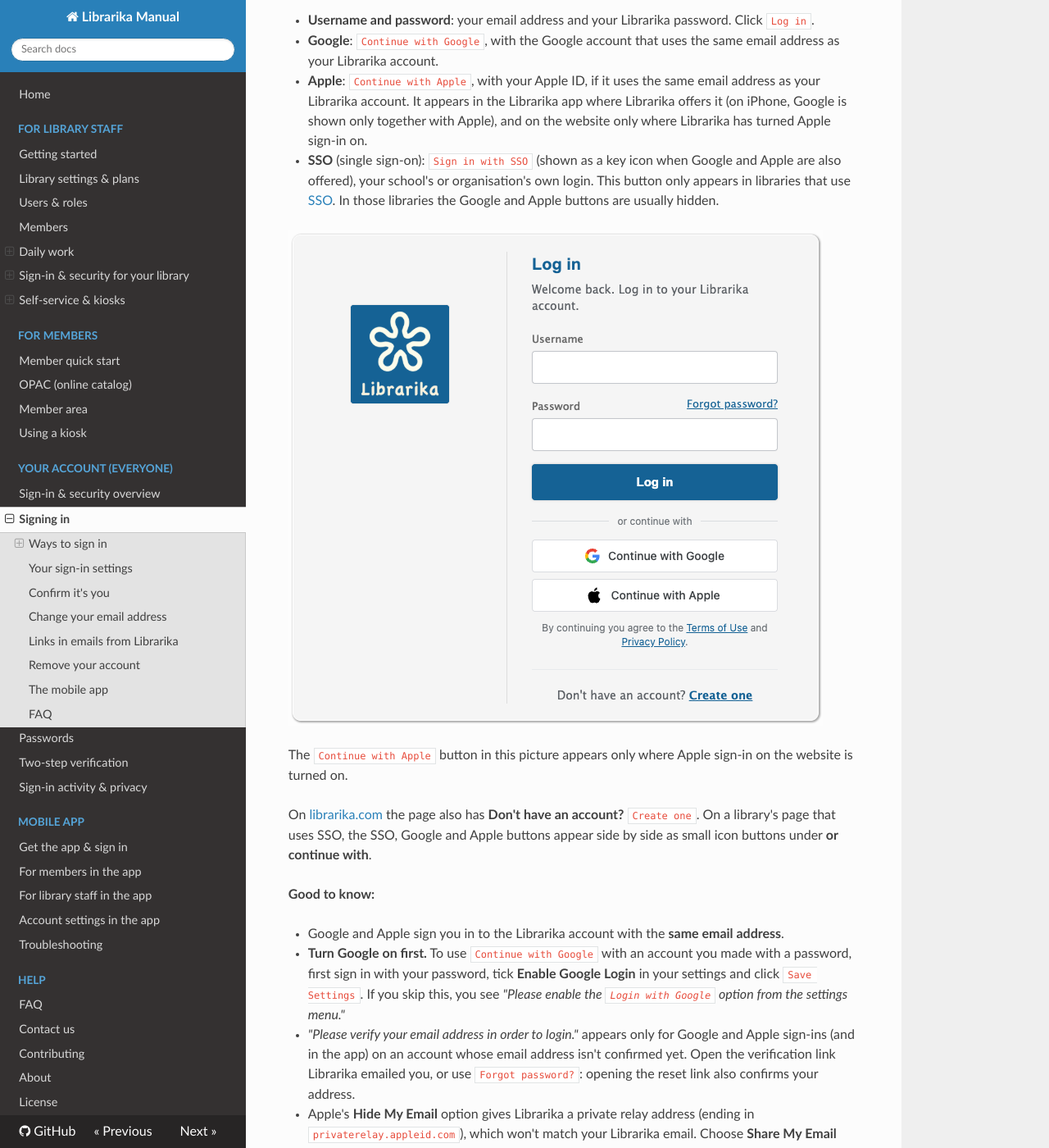
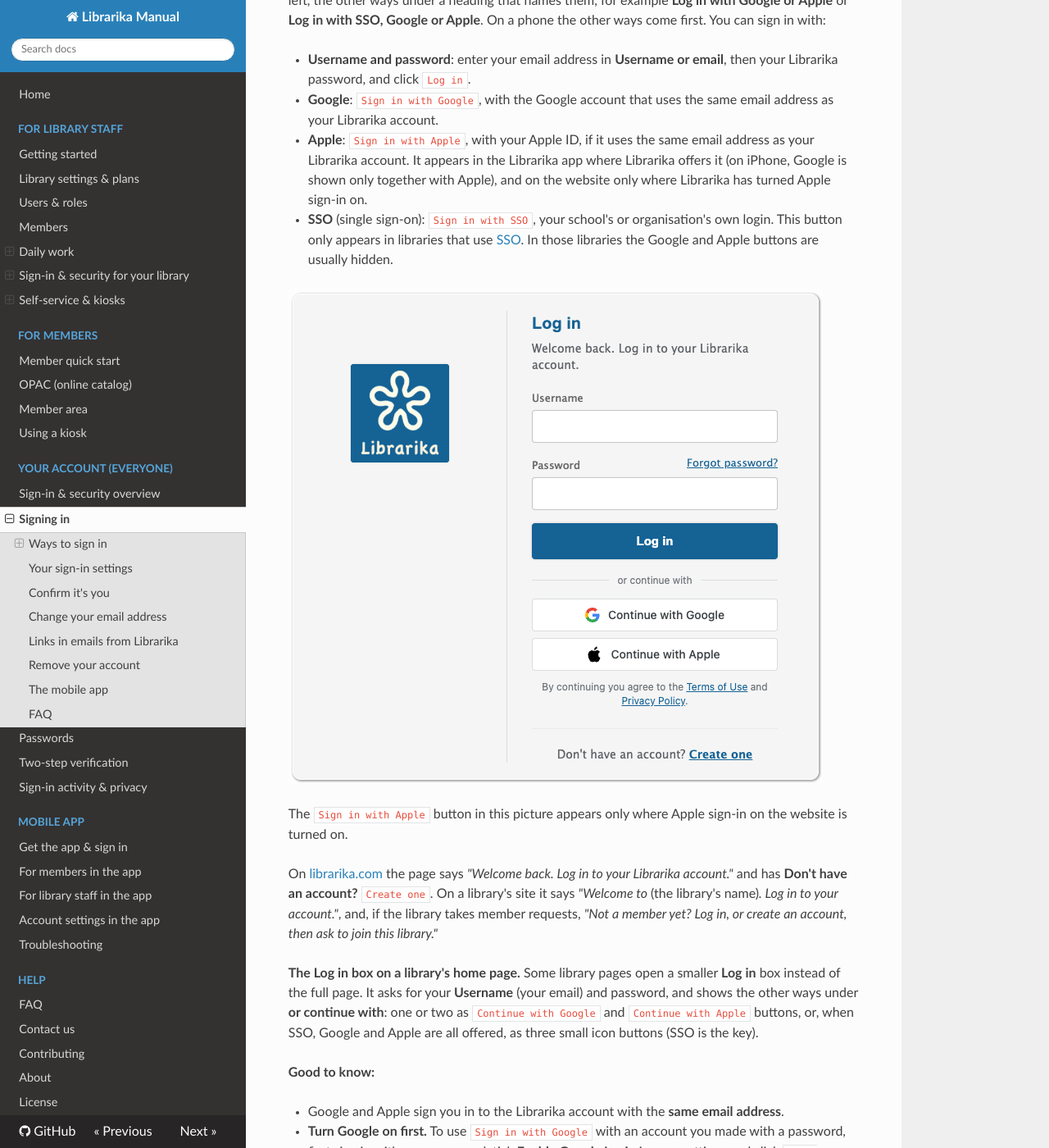
Before and after one commit to Librarika/manual, an MkDocs documentation site: the page built from docs/signing-in.md, in a window 1280 px wide and 1400 px high, scrolled down 516 px. Shown: the whole window at 82% size. Built offline with MkDocs 1.6.1, drawn with Linux system fonts in a browser that asks for light colours; nearby versions of some CDN libraries; some of the changed text lies outside the part shown.

Commit message:
Manual: current Log in and sign-up page labels, and the smaller Log in box

```diff
--- a/docs/signing-in.md
+++ b/docs/signing-in.md
@@ -12,23 +12,25 @@
 
 ## Ways to sign in
 
-On the **Log in** page of a library (and of librarika.com) you can sign in with:
+The **Log in** page of a library (and of librarika.com) has your password form on the right and, on the left, the other ways under a heading that names them, for example **Log in with Google or Apple** or **Log in with SSO, Google or Apple**. On a phone the other ways come first. You can sign in with:
 
-* **Username and password**: your email address and your Librarika password. Click `Log in`.
-* **Google**: `Continue with Google`, with the Google account that uses the same email address as your Librarika account.
-* **Apple**: `Continue with Apple`, with your Apple ID, if it uses the same email address as your Librarika account. It appears in the Librarika app where Librarika offers it (on iPhone, Google is shown only together with Apple), and on the website only where Librarika has turned Apple sign-in on.
-* **SSO** (single sign-on): `Sign in with SSO` (shown as a key icon when Google and Apple are also offered), your school's or organisation's own login. This button only appears in libraries that use [SSO](sso-saml.md). In those libraries the Google and Apple buttons are usually hidden.
+* **Username and password**: enter your email address in **Username or email**, then your Librarika password, and click `Log in`.
+* **Google**: `Sign in with Google`, with the Google account that uses the same email address as your Librarika account.
+* **Apple**: `Sign in with Apple`, with your Apple ID, if it uses the same email address as your Librarika account. It appears in the Librarika app where Librarika offers it (on iPhone, Google is shown only together with Apple), and on the website only where Librarika has turned Apple sign-in on.
+* **SSO** (single sign-on): `Sign in with SSO`, your school's or organisation's own login. This button only appears in libraries that use [SSO](sso-saml.md). In those libraries the Google and Apple buttons are usually hidden.
 
-![The Log in page on librarika.com, with Continue with Google and Continue with Apple](img/signin-librarika-login-buttons.png)
+![The Log in page on librarika.com, with Sign in with Google and Sign in with Apple](img/signin-librarika-login-buttons.png)
 
-The `Continue with Apple` button in this picture appears only where Apple sign-in on the website is turned on.
+The `Sign in with Apple` button in this picture appears only where Apple sign-in on the website is turned on.
 
-On [librarika.com](https://librarika.com) the page also has **Don't have an account?** `Create one`. On a library's page that uses SSO, the SSO, Google and Apple buttons appear side by side as small icon buttons under **or continue with**.
+On [librarika.com](https://librarika.com) the page says *"Welcome back. Log in to your Librarika account."* and has **Don't have an account?** `Create one`. On a library's site it says *"Welcome to* (the library's name)*. Log in to your account."*, and, if the library takes member requests, *"Not a member yet? Log in, or create an account, then ask to join this library."*
+
+**The Log in box on a library's home page.** Some library pages open a smaller **Log in** box instead of the full page. It asks for your **Username** (your email) and password, and shows the other ways under **or continue with**: one or two as `Continue with Google` and `Continue with Apple` buttons, or, when SSO, Google and Apple are all offered, as three small icon buttons (SSO is the key).
 
 **Good to know:**
 
 * Google and Apple sign you in to the Librarika account with the **same email address**.
-* **Turn Google on first.** To use `Continue with Google` with an account you made with a password, first sign in with your password, tick **Enable Google Login** in your settings and click `Save Settings`. If you skip this, you see *"Please enable the `Login with Google` option from the settings menu."*
+* **Turn Google on first.** To use `Sign in with Google` with an account you made with a password, first sign in with your password, tick **Enable Google Login** in your settings and click `Save Settings`. If you skip this, you see *"Please enable the `Login with Google` option from the settings menu."*
 * *"Please verify your email address in order to login."* appears only for Google and Apple sign-ins (and in the app) on an account whose email address isn't confirmed yet. Open the verification link Librarika emailed you, or use `Forgot password?`: opening the reset link also confirms your address.
 * Apple's **Hide My Email** option gives Librarika a private relay address (ending in `privaterelay.appleid.com`), which won't match your Librarika email. Choose **Share My Email** when Apple asks, or sign in with your password.
 * After two wrong passwords, the page asks you to tick a captcha before you try again. See [Too many wrong passwords](passwords.md#too-many-wrong-passwords).
@@ -37,7 +39,7 @@
 
 No Librarika account yet? On librarika.com click `Create one`. The **Create your Librarika account** page offers two ways:
 
-* **Sign up with Google or Apple**: click `Continue with Google` or `Continue with Apple`. Your account is created with the email address of your Google or Apple account, already confirmed, and there is no new password to remember. If you want a password later (for example for the mobile app), use `Forgot password?` on the **Log in** page to set one.
+* **Sign up with Google or Apple**: click `Sign up with Google` or `Sign up with Apple`. Your account is created with the email address of your Google or Apple account, already confirmed, and there is no new password to remember. If you want a password later (for example for the mobile app), use `Forgot password?` on the **Log in** page to set one.
 * **Sign up with your email**: enter your details and click `Create account`. Librarika emails you a link to confirm your address.
 
 If an account with that email address already exists but its email was **never confirmed**, signing up with Google or Apple takes that account over: its old password stops working and it is signed out everywhere. This stops someone else from holding an account in your name.
@@ -152,7 +154,7 @@
 
 **Why does Librarika say no account uses my Google or Apple email?**
 
-Google and Apple sign you in only to the Librarika account with the same email address. If your Librarika account uses another email, sign in with your password, or ask your library which email your account uses. If you have no Librarika account yet, click `Create one` on the **Log in** page and use `Continue with Google` or `Continue with Apple` (see [Create an account with Google or Apple](#create-an-account-with-google-or-apple)).
+Google and Apple sign you in only to the Librarika account with the same email address. If your Librarika account uses another email, sign in with your password, or ask your library which email your account uses. If you have no Librarika account yet, click `Create one` on the **Log in** page and use `Sign up with Google` or `Sign up with Apple` (see [Create an account with Google or Apple](#create-an-account-with-google-or-apple)).
 
 **Can I use my school or work password in Librarika?**
 
@@ -160,7 +162,7 @@
 
 **Why can't I sign in with my password to my library any more?**
 
-Your library may allow **SSO only** on its website. Use the SSO (key) button. Your password still works on librarika.com and in other libraries.
+Your library may allow **SSO only** on its website. Use the `Sign in with SSO` button. Your password still works on librarika.com and in other libraries.
 
 **Why does Librarika ask me to confirm it's me?**
 
```
Also changed, not shown: docs/getting-started.md (+1 -1 lines), docs/member-quick-start.md (+3 -3 lines).
